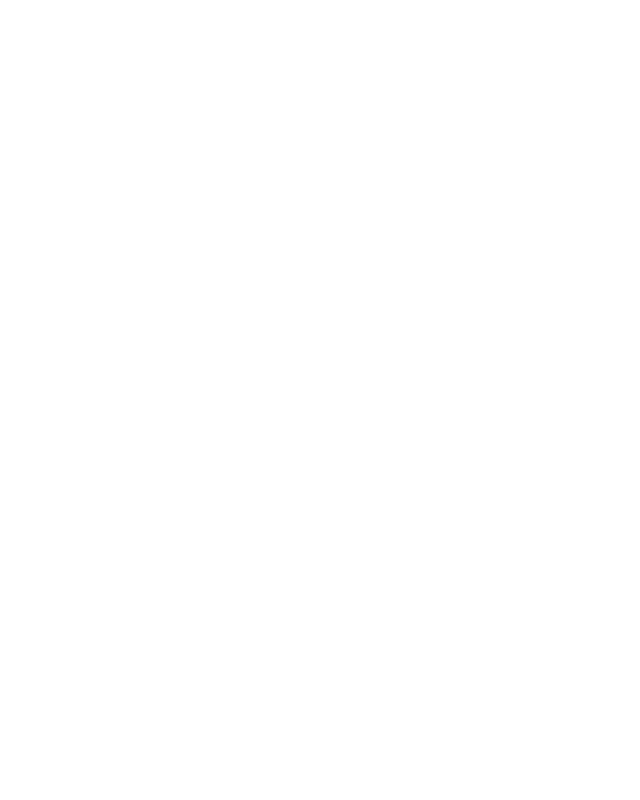
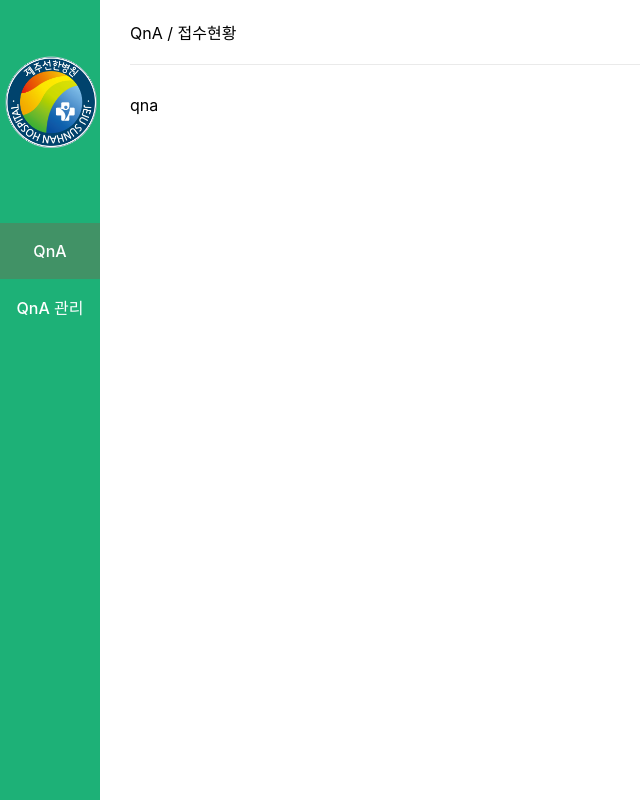
Before and after one commit to SeonHan-Hospital/admin-client, a React (Create React App) app in the folder admin-client/: page / in a window 1280 px wide. Before the commit this address had no page. Shown: the whole page, without its empty margins (0-640 px from the left). Built offline with nearby package versions, Linux system fonts and the light colour scheme.

Commit message:
add sidebar

```diff
--- a/admin-client/src/App.tsx
+++ b/admin-client/src/App.tsx
@@ -1,11 +1,14 @@
 import React from "react";
 import { BrowserRouter, Route, Routes } from "react-router-dom";
 import { Login } from "./Pages/Login";
+import { QnA } from "./Pages/QnA";
 
 function App() {
   return (
     <BrowserRouter>
       <Routes>
+        <Route path="/" element={<QnA />} />
+        <Route path="/QnA" element={<QnA />} />
         <Route path="/login" element={<Login />} />
       </Routes>
     </BrowserRouter>
--- /dev/null
+++ b/admin-client/src/Components/GNB/index.tsx
@@ -0,0 +1,140 @@
+import React, { useState } from "react";
+import styled from "styled-components";
+import { NAV_HEIGHT } from "../../styles/constants";
+import theme from "../../styles/theme";
+// import Icon__user from './icon__user.svg';
+// import {useLogout, useSession} from '../../hooks/session';
+// import Typography from '../Typography/Typography';
+import { useNavigate } from "react-router-dom";
+// import {HeaderModal} from '../Modal/HeaderModal';
+// import {useRecoilState} from 'recoil';
+// import {internalAdminState} from '../../stores/room';
+
+export interface Props {
+  category?: string;
+  page?: string;
+}
+
+export const GNB = ({ category, page }: Props) => {
+  // const {hasSession, user} = useSession();
+  // const logout = useLogout();
+  const [isOpen, SetIsOpen] = useState<boolean>(false);
+  const [modifyForm, setModifyForm] = React.useState<boolean>(false);
+  // const navigate = useNavigate();
+  // const [internalAdmin, setInternalAdmin] = useRecoilState(internalAdminState);
+
+  // const handleConfirm = React.useCallback(() => {
+  //   setModifyForm(false);
+  // }, []);
+
+  // useEffect(() => {
+  //   if (!hasSession) {
+  //     navigate('/signin');
+  //   }
+  // }, [hasSession, navigate]);
+
+  return (
+    <Root>
+      <Container>
+        <div>
+          {category} <span>/ {page}</span>
+        </div>
+        <RightWrapper>
+          {/* {hasSession && (
+            <>
+              {category === '고객상세' && (
+                <Info>
+                  <InfoList>
+                    <InfoDetail>본사 담당자: {internalAdmin?.name || '미배정'}</InfoDetail>
+                    <InfoDetail>연락처: 1644-3670 (3번 연결)</InfoDetail>
+                    <InfoDetail>이메일: mubo_cs@duse.co.kr</InfoDetail>
+                  </InfoList>
+                </Info>
+              )}
+
+              <UserIcon src={Icon__user} alt="유저아이콘" />
+              <div style={{cursor: 'pointer'}} onClick={() => SetIsOpen(!isOpen)}>
+                {user && user.name}
+              </div>
+            </>
+          )} */}
+        </RightWrapper>
+      </Container>
+      {isOpen && (
+        <UserModal>
+          <div onClick={() => setModifyForm(true)}>정보변경</div>
+          <Logout>로그아웃</Logout>
+        </UserModal>
+      )}
+      {/* {modifyForm && <HeaderModal content={user} onClose={handleConfirm} />} */}
+    </Root>
+  );
+};
+
+const Root = styled.div`
+  width: 100%;
+  height: ${NAV_HEIGHT.lg}px;
+  z-index: ${theme.zIndex.nav};
+  background-color: ${theme.palette.white};
+  border-bottom: 1px solid ${theme.palette.borderGray};
+`;
+
+const Container = styled.div`
+  justify-content: space-between;
+  display: flex;
+  flex-grow: 1;
+  height: 100%;
+  align-items: center;
+`;
+
+// const BreadCrumb = styled(Typography)`
+//   span {
+//     color: ${theme.palette.border};
+//     font-size: 16px;
+//     line-height: 20px;
+//   }
+// `;
+
+// const UserIcon = styled.img`
+//   margin-right: 8px;
+// `;
+
+const UserModal = styled.div`
+  display: flex;
+  flex-direction: column;
+  justify-content: center;
+  align-items: center;
+  position: absolute;
+  right: 30px;
+  width: 140px;
+  padding: 10px 0px;
+  background-color: white;
+  box-shadow: ${theme.palette.shadow01};
+  border-top: 2px solid ${theme.palette.primary};
+  div {
+    cursor: pointer;
+  }
+`;
+
+const RightWrapper = styled.div`
+  justify-content: flex-end;
+  display: flex;
+  font-size: 16px;
+  line-height: 20px;
+`;
+
+const Logout = styled.div`
+  margin-top: 6px;
+  color: ${({ theme }) => theme.palette.bl01};
+`;
+
+// const Info = styled.ul`
+//   margin-right: 40px;
+//   font-size: 14px;
+// `;
+
+// const InfoList = styled.li``;
+
+// const InfoDetail = styled.strong`
+//   margin-left: 16px;
+// `;
--- /dev/null
+++ b/admin-client/src/Components/Layout/index.tsx
@@ -0,0 +1,67 @@
+import React from "react";
+import styled from "styled-components";
+import { GNB, Props as GNBProps } from "../GNB";
+// import {SideMenu} from '../GNB/SideMenu/SideMenu';
+import { NAV_HEIGHT } from "../../styles/constants";
+// import ModalByMessage from '../Modal/ModalByMessage';
+// import {useRecoilValue} from 'recoil';
+import { SideBar } from "../SideBar";
+// import {messageState} from '../../stores/room';
+
+export const LAYOUT_CONTENT_ID = "layout-content";
+
+interface IProps extends GNBProps, React.HTMLAttributes<HTMLDivElement> {
+  gnb?: boolean;
+  simple?: boolean;
+  customGNB?: React.ReactNode;
+  topMenu?: React.ReactNode;
+  hideSideMenu?: boolean;
+  isFlexContent?: boolean;
+  children?: React.ReactNode;
+}
+
+export const Layout = ({ hideSideMenu, category, page, children }: IProps) => {
+  // const message = useRecoilValue(messageState);
+  return (
+    <>
+      {/* {message && <ModalByMessage />} */}
+      <Root>
+        <Side> {!hideSideMenu && <SideBar />}</Side>
+
+        <Container>
+          <GNB category={category} page={page} />
+          <Content>{children}</Content>
+        </Container>
+      </Root>
+    </>
+  );
+};
+
+Layout.defaultProps = {
+  gnb: true,
+  isFlexContent: false,
+};
+
+const Root = styled.div`
+  display: flex;
+  overflow-y: auto;
+  height: 100vh;
+`;
+
+const Side = styled.div`
+  min-height: 100vh;
+`;
+
+const Container = styled.div`
+  width: 100%;
+  height: 100%;
+  padding: 0px 30px;
+  overflow-x: auto;
+  overflow-y: auto;
+`;
+
+const Content = styled.div<{ hideSideMenu?: boolean }>`
+  margin-top: 30px;
+  padding-bottom: 30px;
+  height: ${100 % -NAV_HEIGHT.lg}px; // height: 100%;
+`;
--- /dev/null
+++ b/admin-client/src/Components/SideBar/data.ts
@@ -0,0 +1,12 @@
+export const sideMenu = [
+  {
+    id: 1,
+    path: "/QnA",
+    label: "QnA",
+  },
+  {
+    id: 2,
+    path: "/detail",
+    label: "QnA 관리",
+  },
+];
--- /dev/null
+++ b/admin-client/src/Components/SideBar/index.tsx
@@ -0,0 +1,73 @@
+import React, { useEffect, useState } from "react";
+import { NavLink, useLocation } from "react-router-dom";
+import styled from "styled-components";
+import { sideMenu } from "./data";
+import { NAV_HEIGHT } from "../../styles/constants";
+import theme from "../../styles/theme";
+import logo from "./logo.png";
+
+export const SideBar = () => {
+  const location = useLocation();
+  const [currMenu, setCurrMenu] = useState<string>(location.pathname);
+
+  useEffect(() => {
+    if (location.pathname === "/") {
+      setCurrMenu("/QnA");
+    }
+  }, [location]);
+
+  return (
+    <Root>
+      <Menu>
+        <img src={logo} alt="로고" width={"95%"} />
+        {sideMenu.map((i) => {
+          return (
+            <Item key={i.id} to={i.path} color={currMenu === i.path}>
+              <ItemText>{i.label}</ItemText>
+            </Item>
+          );
+        })}
+      </Menu>
+    </Root>
+  );
+};
+
+const Root = styled.div`
+  width: 100px;
+  height: 100%;
+  overflow: auto;
+  flex-shrink: 0;
+  display: flex;
+  flex-direction: column;
+`;
+
+const Menu = styled.div`
+  display: flex;
+  flex-direction: column;
+  align-items: center;
+  flex-grow: 1;
+  background-color: ${theme.palette.primary};
+
+  img {
+    margin: 55px 0px 74px 0px;
+  }
+`;
+
+const Item = styled(NavLink)<{ color: boolean }>`
+  all: unset;
+  display: flex;
+  justify-content: center;
+  cursor: pointer;
+  align-items: center;
+  width: 100%;
+  height: ${NAV_HEIGHT.sm}px;
+  background-color: ${({ color }) => (color ? "#419266" : "none")};
+`;
+
+const ItemText = styled.span`
+  color: ${theme.palette.white};
+  overflow: hidden;
+  text-overflow: ellipsis;
+  white-space: nowrap;
+  font-weight: 500;
+`;
--- a/admin-client/src/Pages/Login/index.tsx
+++ b/admin-client/src/Pages/Login/index.tsx
@@ -15,7 +15,7 @@
 
   // login function
   const handleLogin = useCallback(() => {
-    if (userId === "1" && password === "1") {
+    if (userId === "tjsgks1" && password === "tjsgks1") {
       navigate("/");
     }
   }, [userId, password, navigate]);
@@ -62,6 +62,8 @@
 
 const Logo = styled.div`
   font-size: 36px;
+  color: ${theme.palette.primary};
+  font-weight: bold;
   padding: 20px 0;
 `;
 
--- /dev/null
+++ b/admin-client/src/Pages/QnA/index.tsx
@@ -0,0 +1,9 @@
+import { Layout } from "../../Components/Layout";
+
+export const QnA = () => {
+  return (
+    <Layout page="접수현황" category="QnA">
+      <div>qna</div>
+    </Layout>
+  );
+};
--- /dev/null
+++ b/admin-client/src/styles/constants.ts
@@ -0,0 +1,9 @@
+export const NAV_HEIGHT = {
+  lg: 64,
+  sm: 56,
+};
+
+export const REGISTER_FORM_WIDTH = {
+  sl: 444,
+  sm: 320,
+};
```
Also changed, not shown: admin-client/src/Components/SideBar/logo.png (added).
